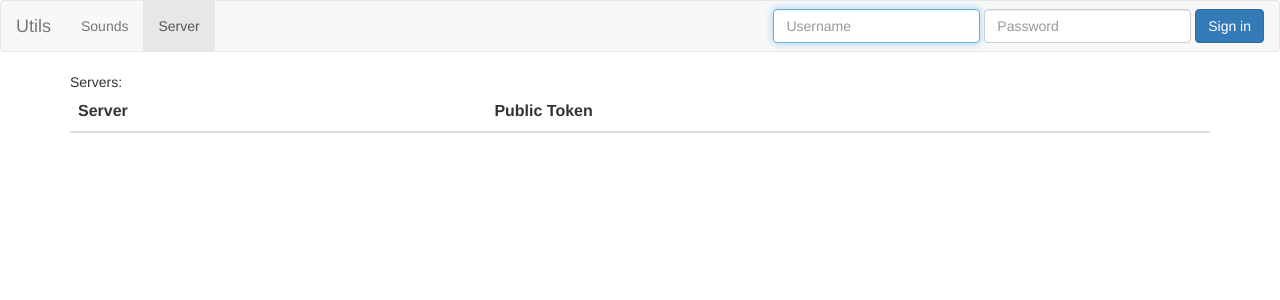
After one commit to nooperation/slutils, a Django app: page /server/ in a window 1280 px wide. The commit adds this page. Shown: the top 300 px of the page. Run offline with Django 3.2, Linux system fonts and the light colour scheme; lists and menus that the app fills with data are empty; some libraries are stand-ins or nearby versions.

Commit message:
Added server models and view

```diff
--- /dev/null
+++ b/server/templates/server/server_list.html
@@ -0,0 +1,21 @@
+{% extends "base.html" %}
+
+{% block content %}
+Servers:
+<table class="table table-striped table-hover ">
+    <thead>
+    <tr>
+        <th>Server</th>
+        <th>Public Token</th>
+    </tr>
+    </thead>
+    <tbody>
+    {% for item in servers_list %}
+    <tr>
+        <td>{{ item.name }}</td>
+        <td class="text-right">{{ item.public_token }}</td>
+    </tr>
+    {% endfor %}
+    </tbody>
+</table>
+{% endblock %}
--- /dev/null
+++ b/server/urls.py
@@ -0,0 +1,9 @@
+from django.conf.urls import url
+from django.views.decorators.csrf import csrf_exempt
+from . import views
+
+app_name = 'server'
+
+urlpatterns = [
+    url(r'^$', views.IndexView.as_view(), name='index'),
+]
--- a/server/views.py
+++ b/server/views.py
@@ -1,3 +1,14 @@
-from django.shortcuts import render
+from django.db import IntegrityError
+from django.http import Http404, JsonResponse
+from django.views import generic
+from django.contrib.auth import authenticate, login
+from django.contrib.auth.decorators import login_required
+from django.contrib.auth.mixins import LoginRequiredMixin
+from .models import Server
+from random import randint
+import json
+import gzip
 
-# Create your views here.
+class IndexView(generic.ListView):
+    def get_queryset(self):
+        return Server.objects.all()[:100]
--- a/slutils/settings.py
+++ b/slutils/settings.py
@@ -41,7 +41,8 @@ INSTALLED_APPS = [
     'django.contrib.sessions',
     'django.contrib.messages',
     'django.contrib.staticfiles',
-    'sounds.apps.SoundsConfig'
+    'sounds.apps.SoundsConfig',
+    'server.apps.ServerConfig',
 ]
 
 MIDDLEWARE_CLASSES = [
--- a/slutils/templates/base.html
+++ b/slutils/templates/base.html
@@ -17,10 +17,10 @@
           <li><a href="{% url 'sounds:index' %}">Sounds</a></li>
         {% endif %}
 
-        {% if request.resolver_match.view_name == 'map:index' %}
-          <li class="active"><a href="#">Map<span class="sr-only">(current)</span></a></li>
+        {% if request.resolver_match.view_name == 'server:index' %}
+          <li class="active"><a href="#">Server<span class="sr-only">(current)</span></a></li>
         {% else %}
-          <li><a href="#">Map</a></li>
+          <li><a href="{% url 'server:index' %}">Server</a></li>
         {% endif %}
       </ul>
       <ul class="nav navbar-nav navbar-right">
--- a/slutils/urls.py
+++ b/slutils/urls.py
@@ -20,6 +20,7 @@ from django.contrib.auth import views as auth_views
 
 urlpatterns = [
     url(r'^sounds/', include('sounds.urls')),
+    url(r'^server/', include('server.urls')),
     url(r'^login/$', auth_views.login, name='login'),
     url(r'^logout/$', auth_views.logout, name='logout'),
 ]
```
Also changed, not shown: server/models.py (+50 -0 lines), server/migrations/0001_initial.py (added).
